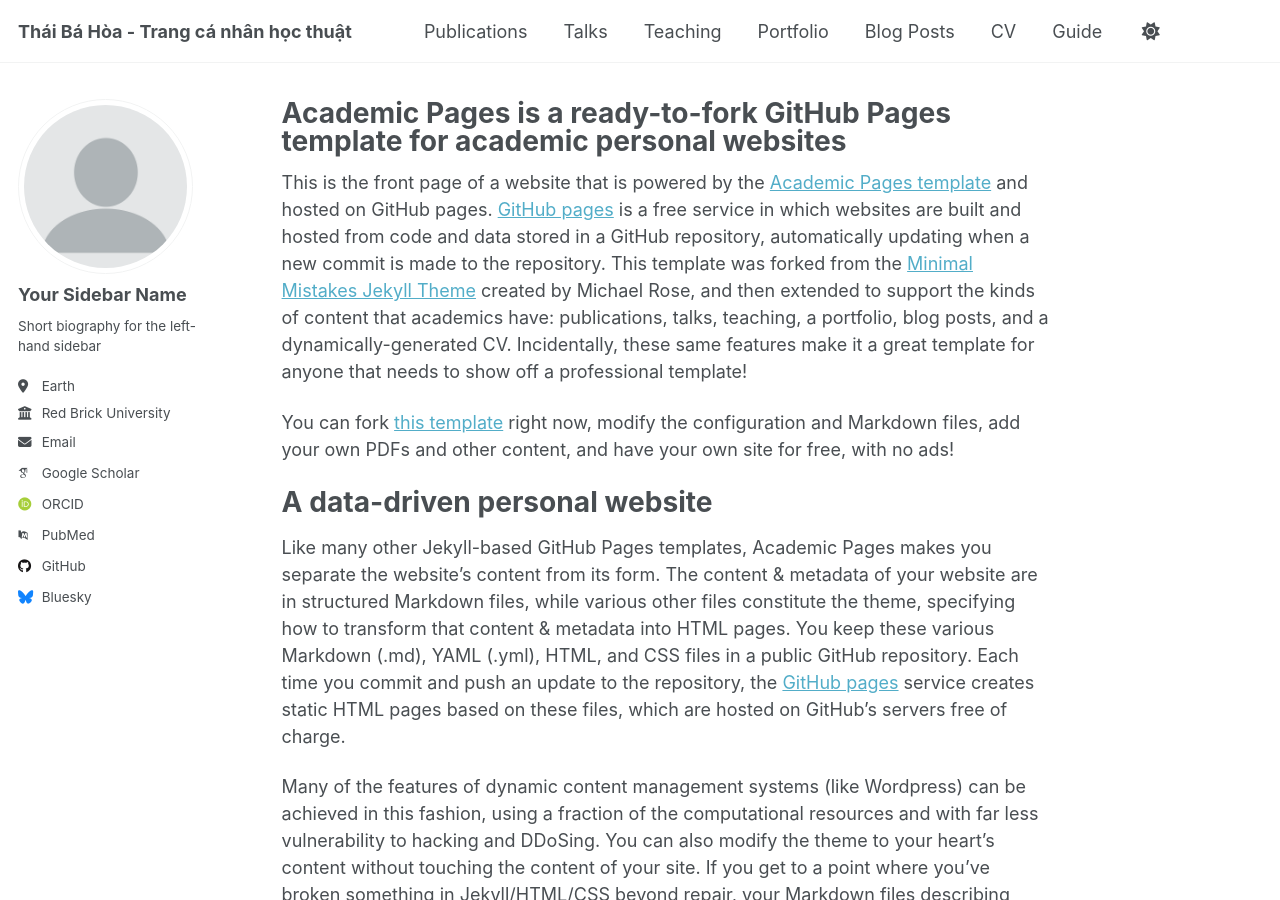
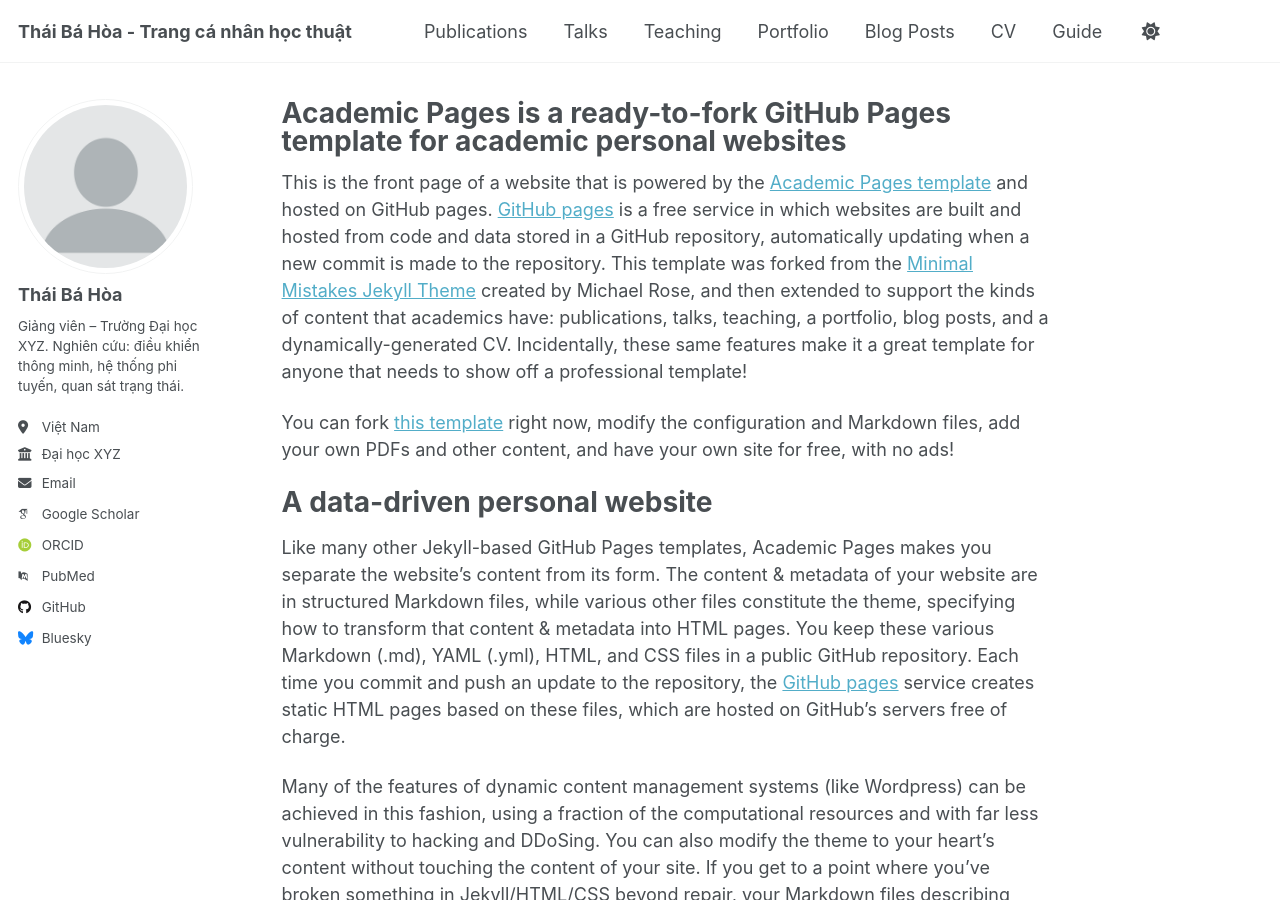
Before and after one commit to ThaiHoaBKDN/tbh, a Jekyll site: the page built from _pages/about.md, in a window 1280 px wide and 900 px high. Built offline with Jekyll 4.4.1, drawn with Linux system fonts in a browser that asks for light colours; some web fonts are replaced; a script that is not in the unit is left out.

Commit message:
Update _config.yml

```diff
--- a/_config.yml
+++ b/_config.yml
@@ -20,15 +20,18 @@ repository               : "academicpages/academicpages.github.io"
 #               If a field is blank the icon and link will not appear, otherwise it will be shown.
 #               Additional customization can be done by editing /_includes/author-profile.html
 author:
-  # Biographic information
-  avatar           : "profile.png"
-  name             : "Your Sidebar Name"
-  pronouns         : # example: "she/her"
-  bio              : "Short biography for the left-hand sidebar"
-  location         : "Earth"
-  employer         : "Red Brick University"
-  uri              : # URL
-  email            : "none@example.org"
+  avatar           : "profile.png"  # Đảm bảo bạn có ảnh này trong thư mục `/images/`
+  name             : "Thái Bá Hòa"
+  bio              : "Giảng viên – Trường Đại học XYZ. Nghiên cứu: điều khiển thông minh, hệ thống phi tuyến, quan sát trạng thái."
+  location         : "Việt Nam"
+  employer         : "Đại học XYZ"  # Nếu có
+  email            : "hoa.tba@example.com"  # Thay bằng email của bạn
+
+  googlescholar    : "https://scholar.google.com/citations?user=YOUR_ID"
+  orcid            : "http://orcid.org/0000-000X-XXXX-XXXX"
+  researchgate     : "https://www.researchgate.net/profile/Thai-Ba-Hoa"
+  github           : "thaihoabkdn"
+  linkedin         : "thaibahoa"  # Nếu có
 
   # Academic websites
   academia         : # URL
```
